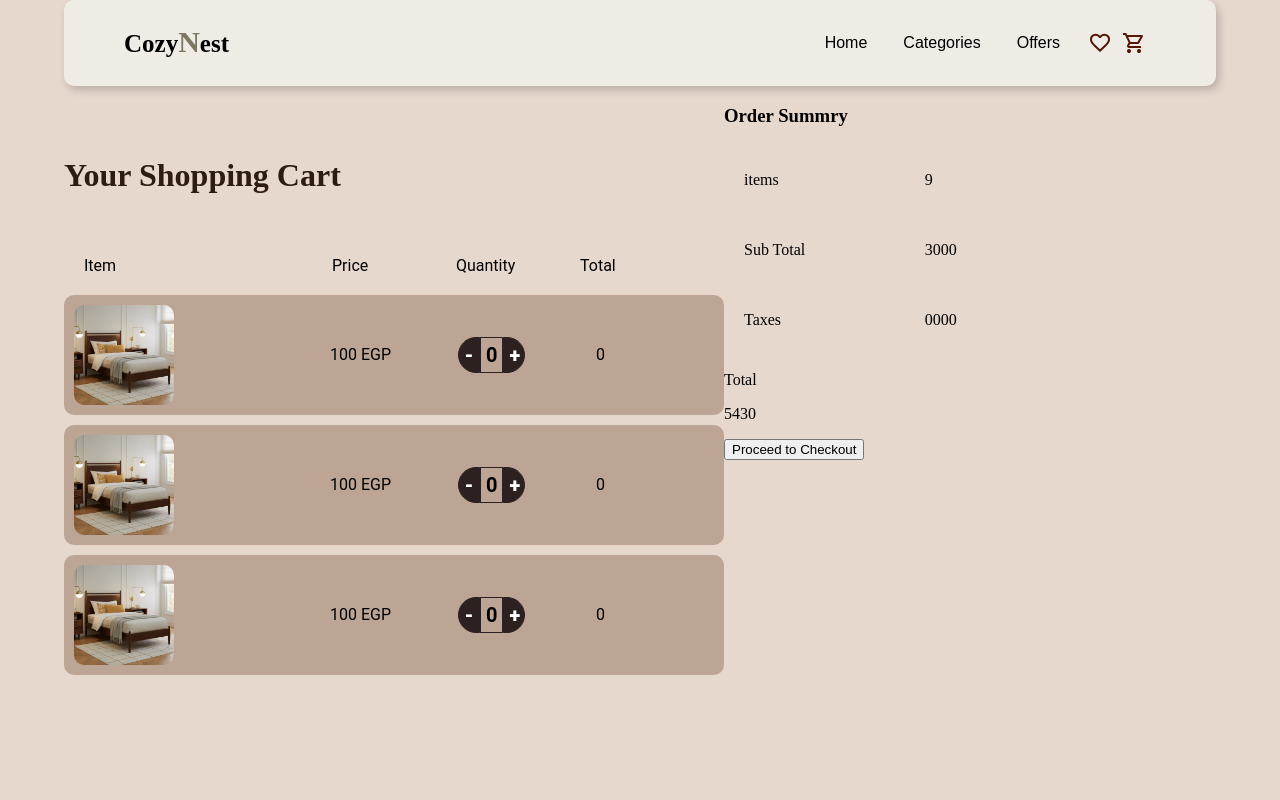
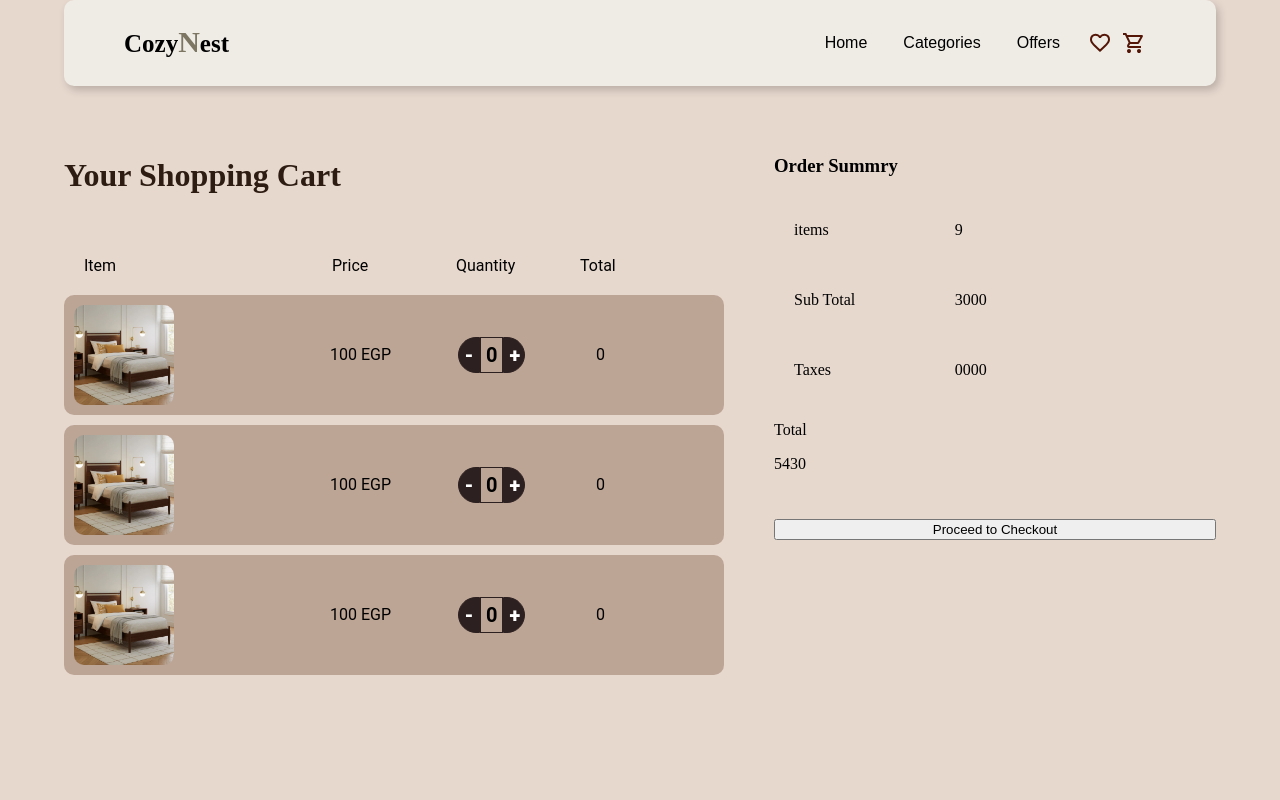
Before and after one commit to iindll/CozyNest, a React (Vite) app in the folder vite-project/: page / in a window 1280 px wide. Shown: the top 800 px of the page. Built offline with nearby package versions, Linux system fonts and the light colour scheme.

Commit message:
change in index.css

```diff
--- a/vite-project/src/components/Cart/Cart.css
+++ b/vite-project/src/components/Cart/Cart.css
@@ -7,6 +7,7 @@
 .cart-container{
     display: flex;
     height: 90vh;
+    gap: 50px;
 }
 
 .first-section{
@@ -14,6 +15,14 @@
     flex: 1;
     height: 100%;
     width: 100%;
+    display: flex;
+    flex-direction: column;
+    gap: 30px;
+}
+.second-section{
+     margin-top: 50px;
+    flex: 1;
+    height: 100%;
     display: flex;
     flex-direction: column;
     gap: 30px;
--- a/vite-project/src/index.css
+++ b/vite-project/src/index.css
@@ -5,7 +5,8 @@ justify-content: center;
 display: flex;
 flex-direction: column;
 background-color: rgba(139, 69, 19, 0.207);
-height: 120vh;
+height: 150vh;
+
 width: 100%;
 }
 .container2{
```
